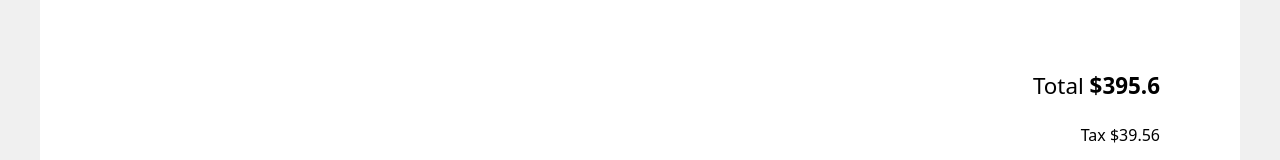
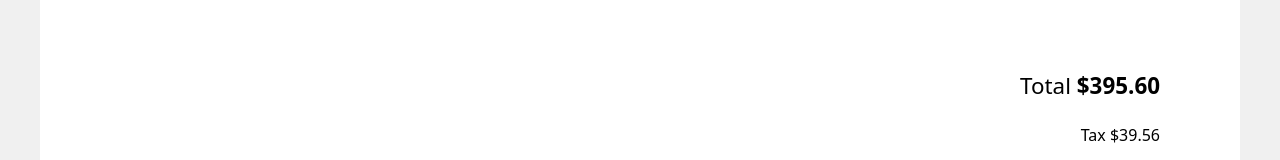
Before and after one commit to EllieWhite/vue-project, a Vue app: page / in a window 1280 px wide. Shown: the part 760-920 px from the top of the page. Built offline with nearby package versions, Linux system fonts and the light colour scheme.

Commit message:
практика "корзина"

```diff
--- a/src/App.vue
+++ b/src/App.vue
@@ -54,14 +54,14 @@ const basket = reactive([
   });
 
   const totalSum = computed(() => {
-    return calcSum.value.reduce((total, product) => total + product, 0);
+    return calcSum.value.reduce((total, product) => total + product, 0).toFixed(2);
   })
 
   const totalTax = computed(() => {
     return((totalSum.value * 0.1).toFixed(2))
   })
 
-  const emptyCheck = computed(() => basket.length >= 1)
+  const emptyCheck = computed(() => basket.length === 0)
 </script>
 
 <template>
@@ -127,13 +127,13 @@ const basket = reactive([
             </td>
           </tr>
 
-          <tr v-if="!emptyCheck">
+          <tr v-if="emptyCheck">
             <td colspan="5">
               <p class="basket-table__empty">No items</p>
             </td>
           </tr>
 
-          <tr>
+          <tr v-if="!emptyCheck">
             <td colspan="5">
               <div class="basket-table__summary">
                 <p class="basket-table__total">Total <b>${{totalSum}}</b></p>
```
